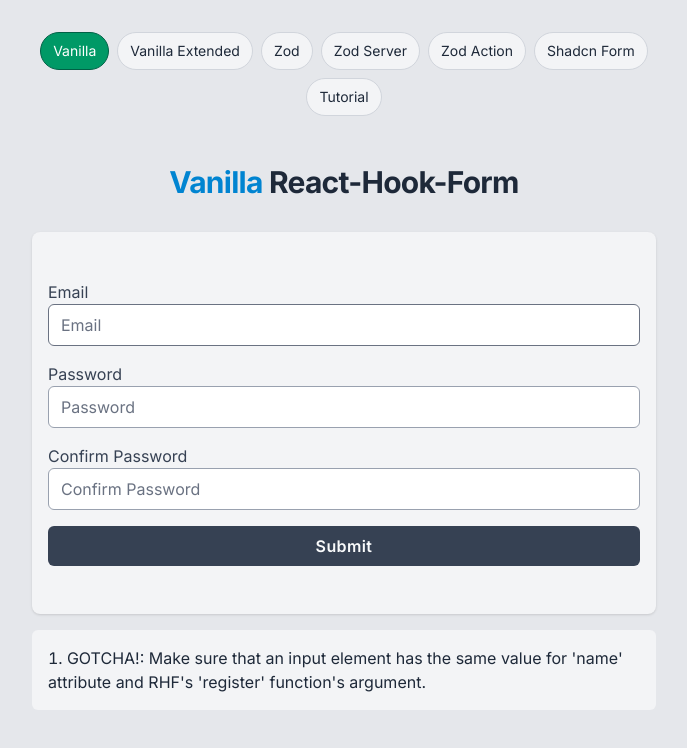
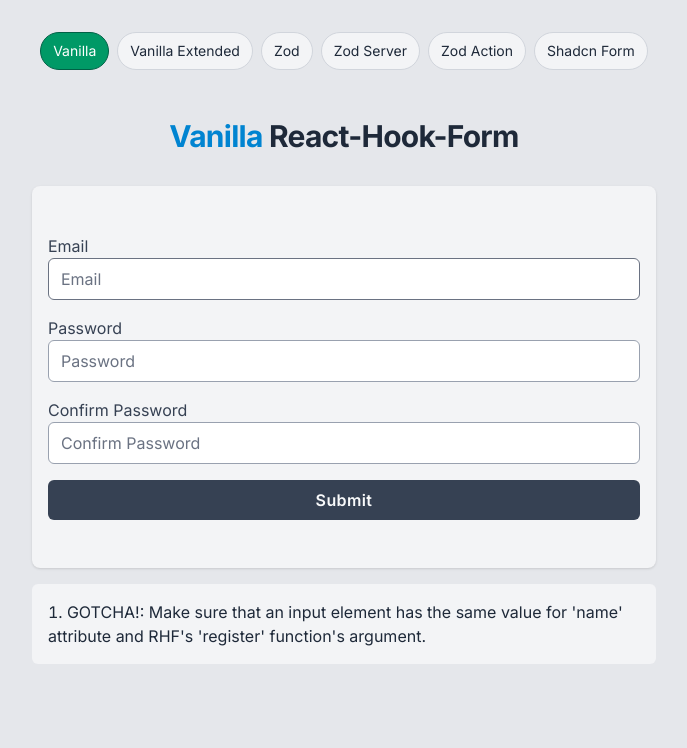
Before and after one commit to karanMathur89/react-hook-form-deep-dive, a Next.js app: page / in a window 1280 px wide. Shown: the top 748 px of the page, without its empty margins (296-983 px from the left). Built offline with nearby package versions, Linux system fonts and the light colour scheme.

Commit message:
feat: remove Tutorial link from NavBar

```diff
--- a/src/components/layout/NavBar.tsx
+++ b/src/components/layout/NavBar.tsx
@@ -35,10 +35,6 @@
       href: "/shadcn-form",
       text: "Shadcn Form",
     },
-    {
-      href: "/tutorial",
-      text: "Tutorial",
-    },
   ]
 
   const path = usePathname()
```
